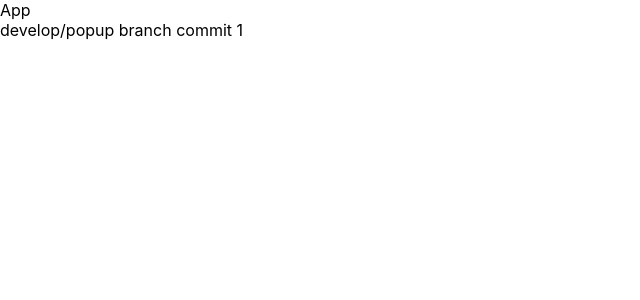
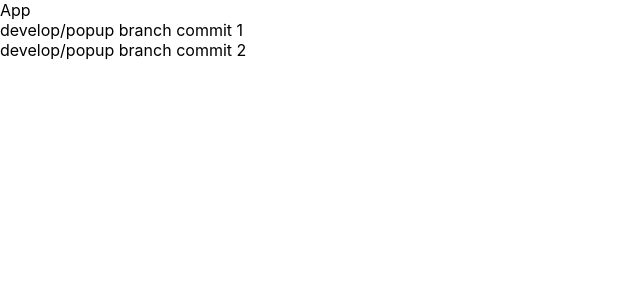
Before and after one commit to andreiminets/cra-console, a React (Create React App) app: page / in a window 1280 px wide. Shown: the top 300 px of the page, without its empty margins (0-640 px from the left). Built offline with nearby package versions, Linux system fonts and the light colour scheme.

Commit message:
develop/popup branch commit 2

```diff
--- a/src/App.tsx
+++ b/src/App.tsx
@@ -6,6 +6,7 @@ function App() {
         <div>
             <div>App</div>
             <div>develop/popup branch commit 1</div>
+            <div>develop/popup branch commit 2</div>
         </div>
     );
 }
```
